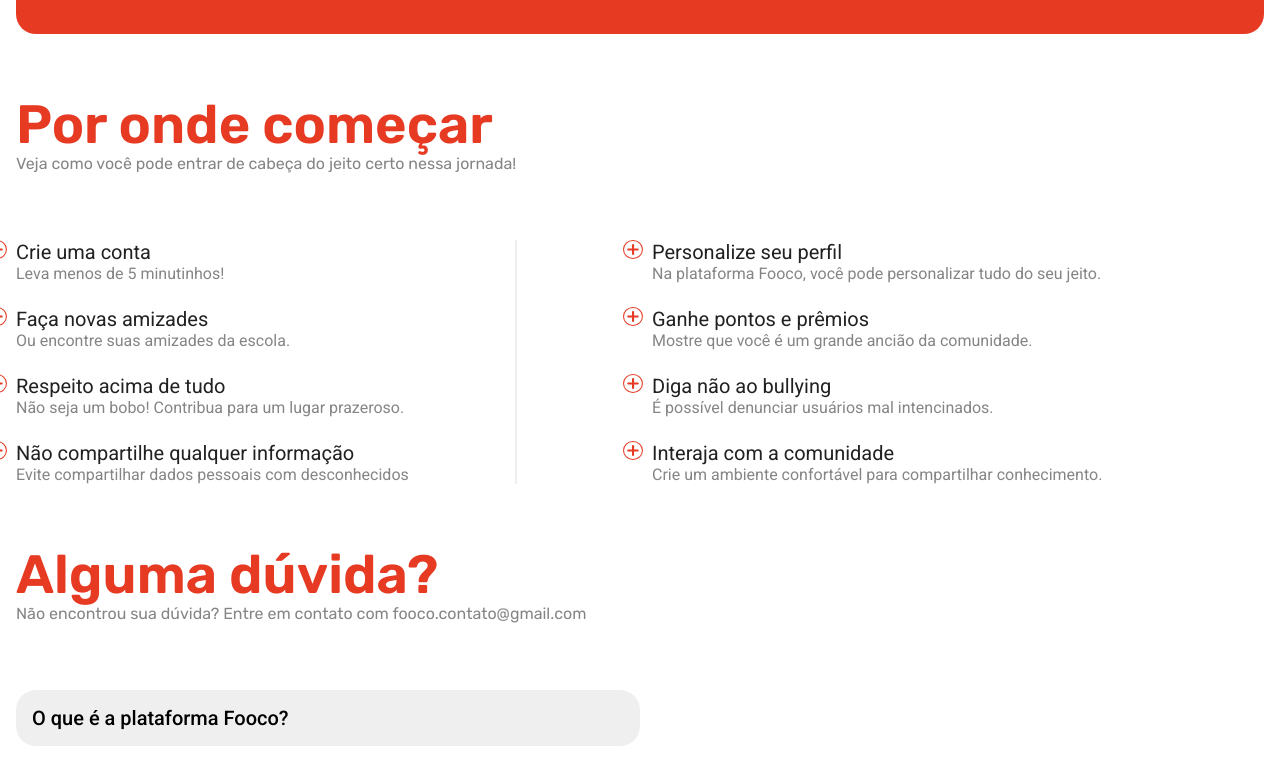
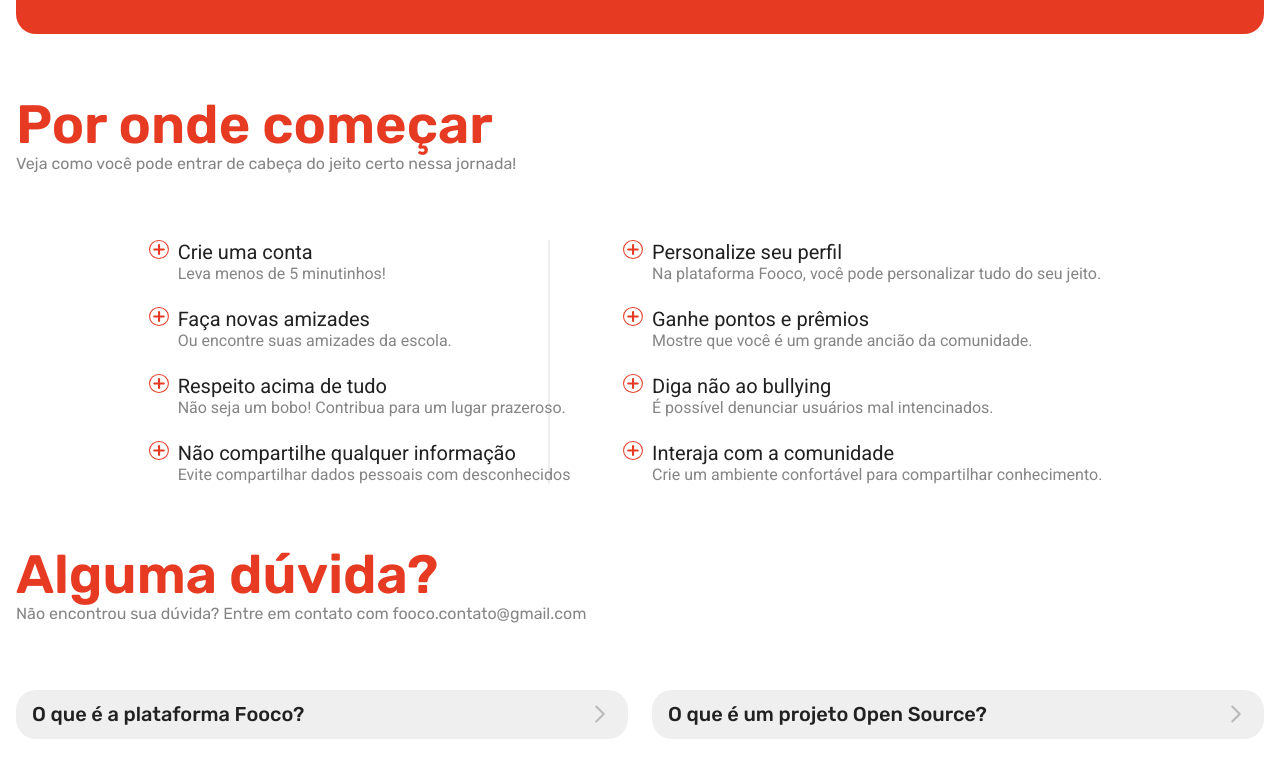
Before and after one commit to leeool/fooco-frontend, a React (Vite) app: page /inicio in a window 1280 px wide. Shown: the part 720-1504 px from the top of the page. Built offline with nearby package versions, Linux system fonts and the light colour scheme.

Commit message:
✨ feat: add duvidas section

```diff
--- a/src/components/Accordion/index.tsx
+++ b/src/components/Accordion/index.tsx
@@ -1,9 +1,10 @@
 import React from "react"
 import * as Accordion from "@radix-ui/react-accordion"
 import { Container } from "./style"
+import { ReactComponent as Seta } from "@assets/seta-baixo.svg"
 
 interface IPropsAccordion {
-  header: React.ReactNode
+  header: string
   content: React.ReactNode
 }
 
@@ -17,9 +18,11 @@ const index = ({ header, content }: IPropsAccordion) => {
   return (
     <Container>
       <Accordion.Root type="single" collapsible>
-        <Accordion.Item value="1" className="item">
+        <Accordion.Item value={header} className="item">
           <AccordionTrigger className="trigger">{header}</AccordionTrigger>
-          <Accordion.Content className="content">{content}</Accordion.Content>
+          <Accordion.Content className="content">
+            <div className="content-text">{content}</div>
+          </Accordion.Content>
         </Accordion.Item>
       </Accordion.Root>
     </Container>
@@ -28,7 +31,10 @@ const index = ({ header, content }: IPropsAccordion) => {
 
 const AccordionTrigger = ({ children, className, ...props }: Props) => (
   <Accordion.Header className={className}>
-    <Accordion.Trigger {...props}>{children}</Accordion.Trigger>
+    <Accordion.Trigger {...props}>
+      {children}
+      <Seta />
+    </Accordion.Trigger>
   </Accordion.Header>
 )
 
--- a/src/components/Accordion/style.tsx
+++ b/src/components/Accordion/style.tsx
@@ -9,23 +9,57 @@ export const Container = styled.div`
   }
 
   .trigger button {
+    display: flex;
+    justify-content: space-between;
     font-size: 1.25rem;
     font-family: "Roboto", sans-serif;
     font-weight: 500;
     transition: none;
-    padding: 1rem;
+    padding: 0.8rem 1rem;
+    font-family: "Rubik", sans-serif;
     width: 100%;
     text-align: start;
+    color: ${({ theme }) => theme.textColor.base};
+    background-color: ${({ theme }) => theme.backgroundColor.tertiary};
     cursor: pointer;
+
+    svg path {
+      stroke: ${({ theme }) => theme.textColor.details};
+    }
+
+    svg {
+      rotate: -90deg;
+      transition: 300ms ease-in-out rotate;
+    }
   }
 
   .trigger button[data-state="open"] {
     color: ${({ theme }) => theme.textColor.title};
+
+    svg path {
+      stroke: ${({ theme }) => theme.textColor.title};
+    }
+
+    svg {
+      rotate: 0deg;
+      transition: 300ms ease-in-out rotate;
+    }
+  }
+
+  .content::before {
+    content: "";
+    display: inline-block;
+    height: 2px;
+    width: calc(100% - 2rem);
+    position: absolute;
+    background-color: ${({ theme }) => theme.backgroundColor.details};
+    opacity: 0.5;
+    left: 1rem;
   }
 
   .content {
-    padding: 1rem;
     overflow: hidden;
+    position: relative;
     font-family: "Roboto", sans-serif;
   }
   .content[data-state="open"] {
@@ -33,6 +67,12 @@ export const Container = styled.div`
   }
   .content[data-state="closed"] {
     animation: slideUp 300ms ease-out;
+  }
+
+  .content-text {
+    padding: 1rem;
+    line-height: 1.5;
+    font-size: 1rem;
   }
 
   @keyframes slideDown {
--- a/src/pages/MainPage/index.tsx
+++ b/src/pages/MainPage/index.tsx
@@ -63,12 +63,14 @@ const MainPage = () => {
         </div>
       </BarContainer>
       <ComecarContainer>
+        <div>
           <Title as="h2" size="subtitle">
             Por onde começar
           </Title>
           <Paragraph size="subtitle">
             Veja como você pode entrar de cabeça do jeito certo nessa jornada!
           </Paragraph>
+        </div>
         <ul className="list">
           <li>
             <h3>Crie uma conta</h3>
@@ -120,6 +122,12 @@ const MainPage = () => {
               "A plataforma Fooco é um lugar no qual estudantes podem se juntar para disseminar conhecimento através do sistema de perguntas e respostas."
             }
           />
+          <Accordion
+            header={"O que é um projeto Open Source?"}
+            content={
+              "A plataforma Fooco é um lugar no qual estudantes podem se juntar para disseminar conhecimento através do sistema de perguntas e respostas."
+            }
+          />
         </div>
       </DuvidaContainer>
     </Container>
--- a/src/pages/MainPage/styles.tsx
+++ b/src/pages/MainPage/styles.tsx
@@ -117,6 +117,7 @@ export const ComecarContainer = styled.div`
     grid-template-columns: 1fr 1fr;
     gap: 1.5rem;
     justify-content: center;
+    justify-self: center;
   }
 
   .list::before {
@@ -163,5 +164,7 @@ export const DuvidaContainer = styled.div`
     margin-top: 4rem;
     display: grid;
     grid-template-columns: 1fr 1fr;
+    column-gap: 1.5rem;
+    row-gap: 1rem;
   }
 `
```
Also changed, not shown: src/assets/seta-baixo.svg (added). Lines whose indentation alone changed are shown as unchanged.
